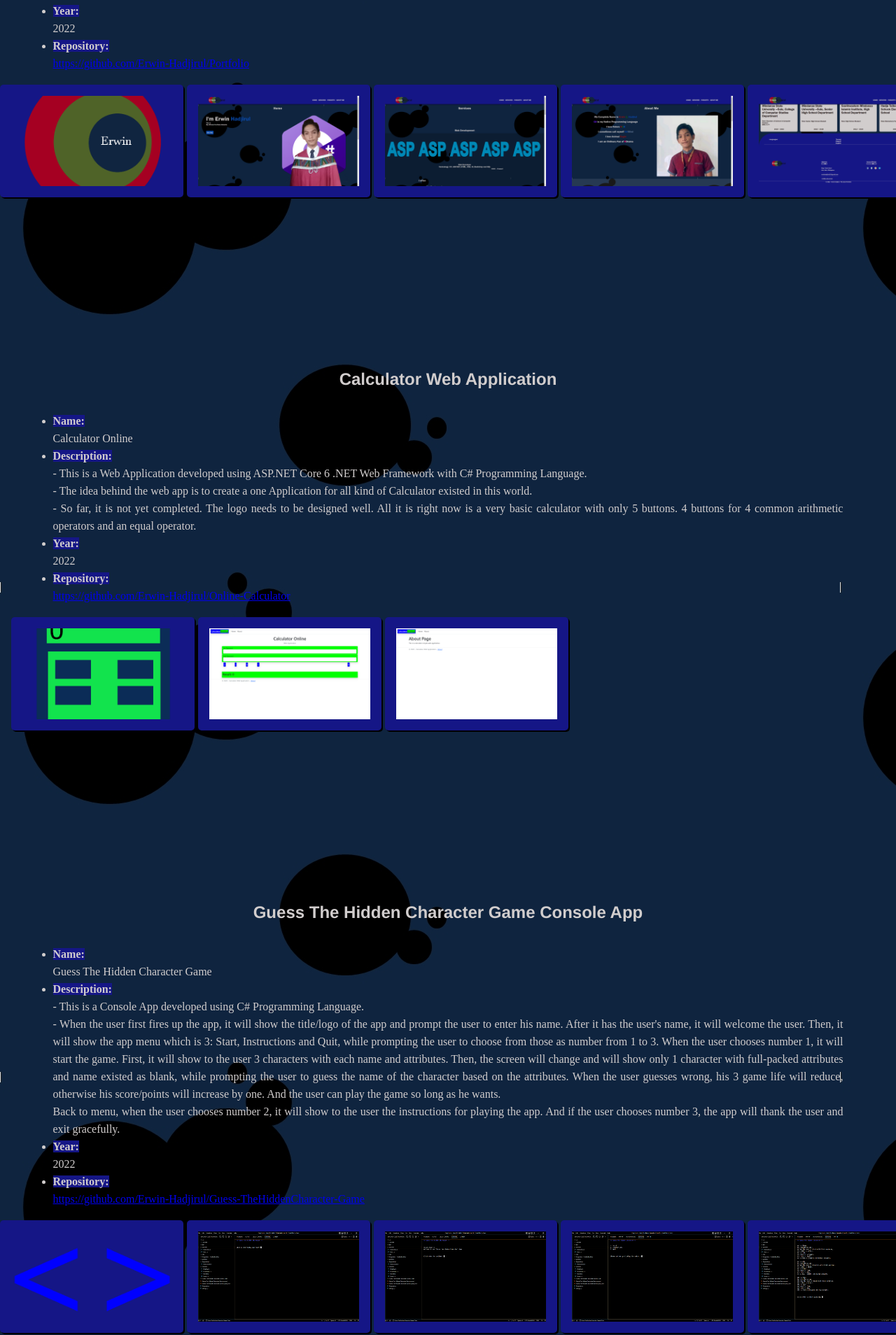
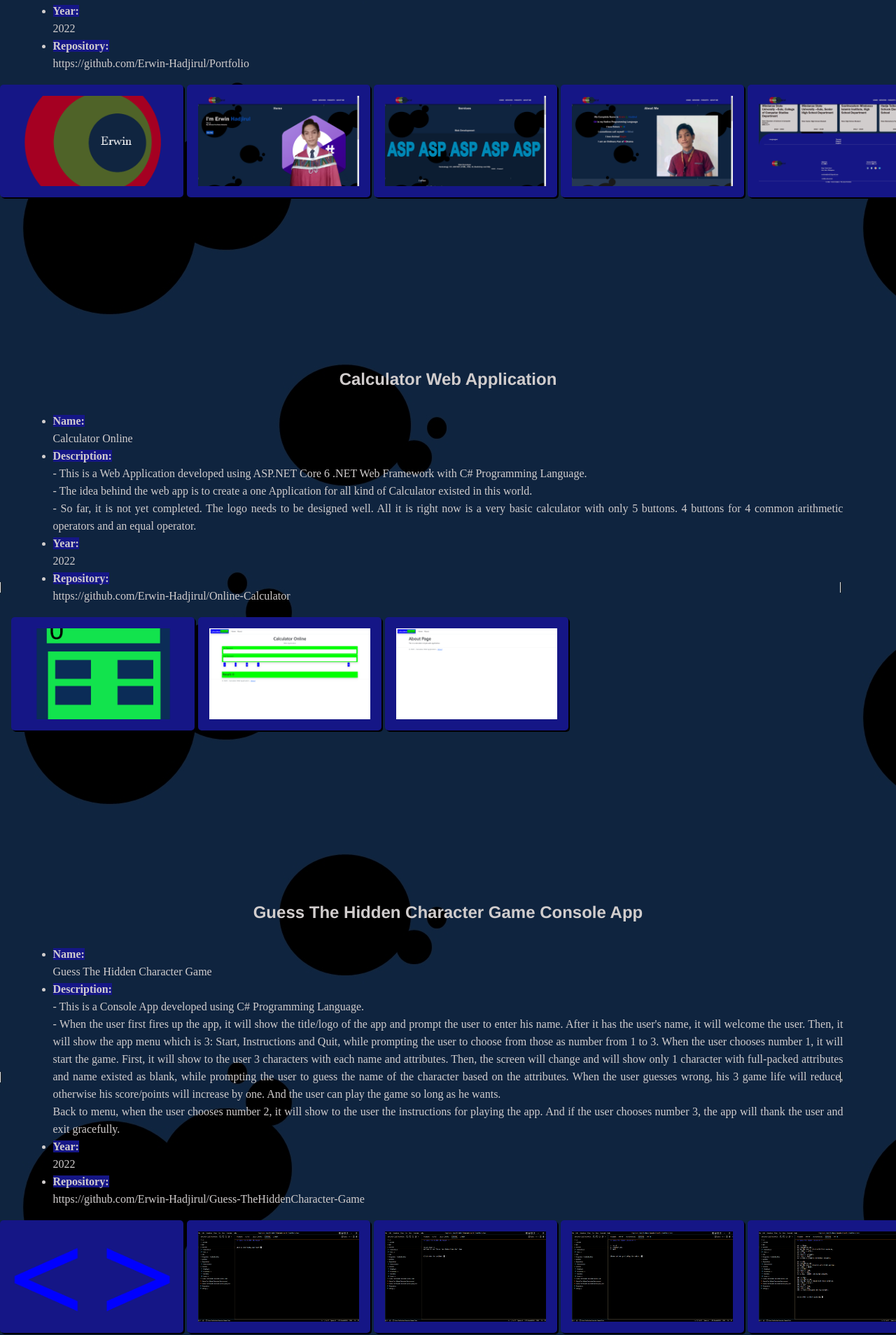
Before and after one commit to Erwin-Hadjirul/portfolio, a plain HTML site: page projects.html in a window 1280 px wide. Shown: the part 650-2558 px from the top of the page at 70% size. Drawn offline with Linux system fonts and the light colour scheme.

Commit message:
Link to the Projects Fixed

```diff
--- a/projects.html
+++ b/projects.html
@@ -63,7 +63,7 @@
                     different composition of some part of the website but same styles.
                 </li>
                 <li><span class="bold bg-blue">Year:</span><br> 2022</li>
-                <li><span class="bold bg-blue">Repository:</span><br> <a href="#">https://github.com/Erwin-Hadjirul/Portfolio</a></li>
+                <li><span class="bold bg-blue">Repository:</span><br> <a class="improved-link-white" href="#">https://github.com/Erwin-Hadjirul/Portfolio</a></li>
             </ul>
         </div>
         <br>
@@ -94,7 +94,7 @@
                     a very basic calculator with only 5 buttons. 4 buttons for 4 common arithmetic operators and an equal operator.
                 </li>
                 <li><span class="bold bg-blue">Year:</span><br> 2022</li>
-                <li><span class="bold bg-blue">Repository:</span><br> <a href="#">https://github.com/Erwin-Hadjirul/Online-Calculator</a></li>
+                <li><span class="bold bg-blue">Repository:</span><br> <a class="improved-link-white" href="#">https://github.com/Erwin-Hadjirul/Online-Calculator</a></li>
             </ul>
         </div>
         <br>
@@ -125,7 +125,7 @@
                     And if the user chooses number 3, the app will thank the user and exit gracefully.
                 </li>
                 <li><span class="bold bg-blue">Year:</span><br> 2022</li>
-                <li><span class="bold bg-blue">Repository:</span><br> <a href="#">https://github.com/Erwin-Hadjirul/Guess-TheHiddenCharacter-Game</a></li>
+                <li><span class="bold bg-blue">Repository:</span><br> <a class="improved-link-white" href="#">https://github.com/Erwin-Hadjirul/Guess-TheHiddenCharacter-Game</a></li>
             </ul>
         </div>
         <br>
@@ -163,7 +163,7 @@
                     If the student's name existed, the system will echo "Record Found!!!!", otherwise "Record Not Found!!!!"
                 </li>
                 <li><span class="bold bg-blue">Year:</span><br> 2022</li>
-                <li><span class="bold bg-blue">Repository:</span><br> <a href="#">https://github.com/Erwin-Hadjirul/StudentRecord-Management-Cli-basedSystem</a></li>
+                <li><span class="bold bg-blue">Repository:</span><br> <a class="improved-link-white" href="#">https://github.com/Erwin-Hadjirul/StudentRecord-Management-Cli-basedSystem</a></li>
             </ul>
         </div>
         <br>
--- a/styles/style.css
+++ b/styles/style.css
@@ -108,6 +108,15 @@ p.small-name-logo {
 .improved-link:active {
     color: #15178678;
     text-decoration: none;
+}
+.improved-link-white {
+    color: #d1cdcd;
+    text-decoration: none;
+}
+.improved-link-white:hover,
+.improved-link-white:active {
+    color: #e6e6f15e;
+    text-decoration: underline;
 }
 /* Half */
 .whole {
```
